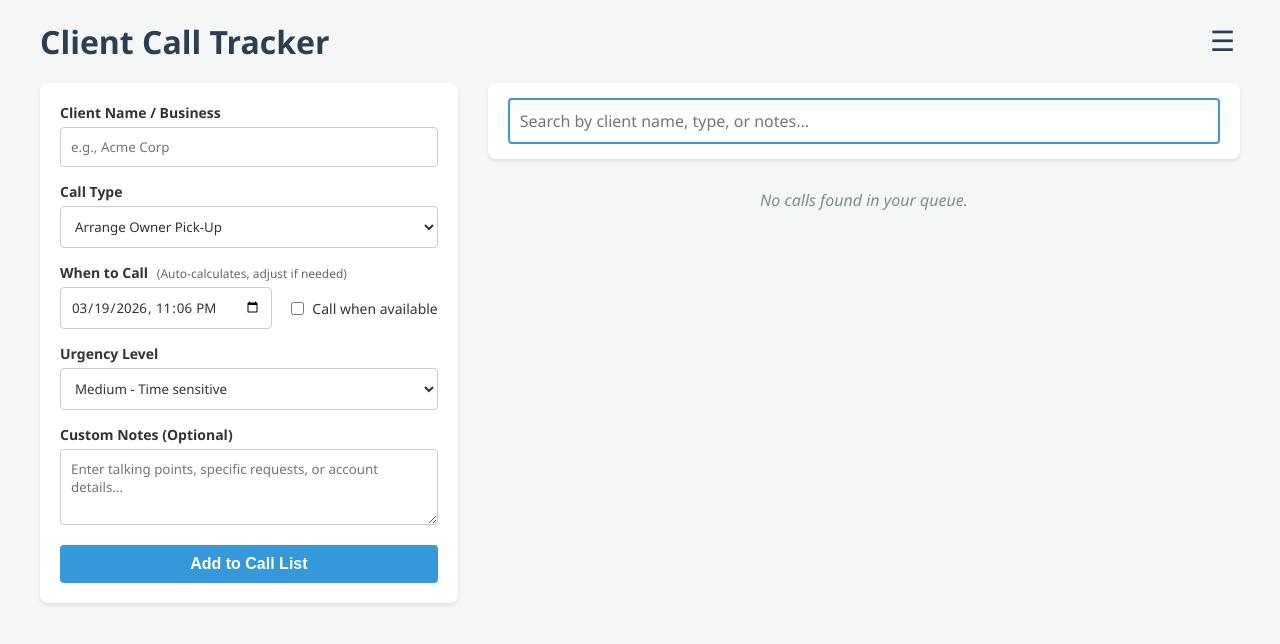
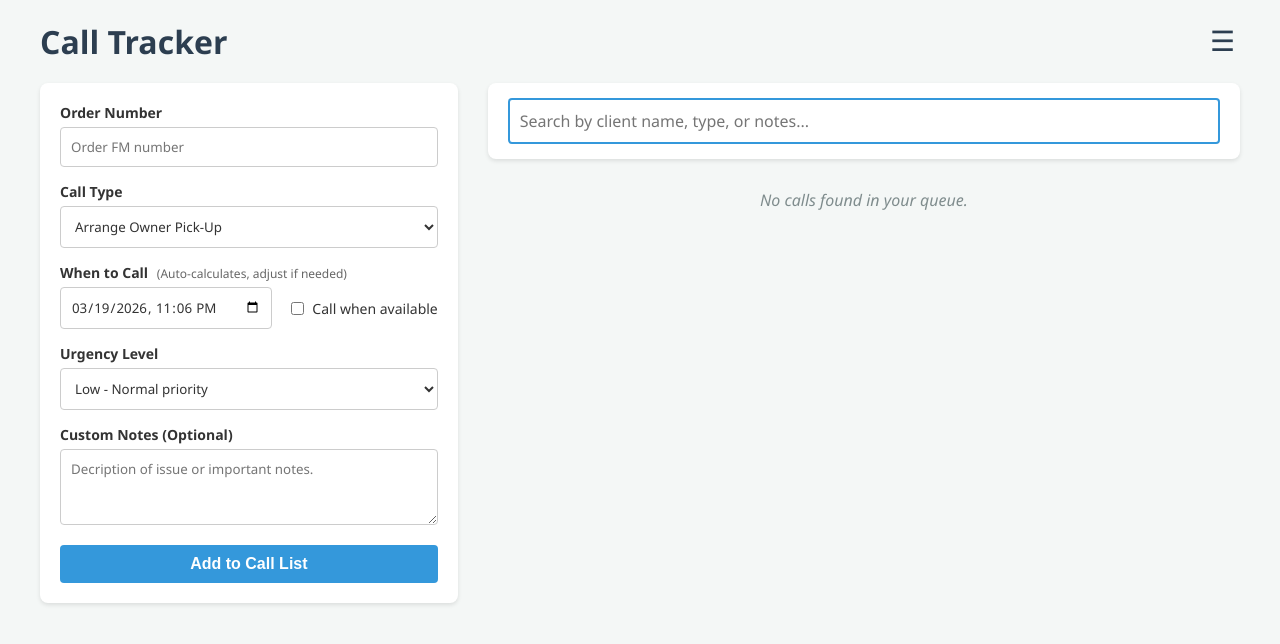
Before and after one commit to TheAmethystBlade/AmethystCallTracker, a plain HTML site: page index.html in a window 1280 px wide. Drawn offline with Linux system fonts and the light colour scheme.

Commit message:
Update index.html
Further Text Updates

```diff
--- a/index.html
+++ b/index.html
@@ -112,7 +112,7 @@
 <body>
 
     <div class="header-container">
-        <h1>Client Call Tracker</h1>
+        <h1>Call Tracker</h1>
 
         <div class="menu-container">
             <button id="hamburgerBtn" class="hamburger-btn">&#9776;</button>
@@ -132,8 +132,8 @@
             <div class="form-container">
                 <form id="callForm">
                     <div class="form-group">
-                        <label for="clientName">Client Name / Business</label>
-                        <input type="text" id="clientName" required placeholder="e.g., Acme Corp">
+                        <label for="clientName">Order Number</label>
+                        <input type="text" id="clientName" required placeholder="Order FM number">
                     </div>
 
                     <div class="form-group">
@@ -162,14 +162,14 @@
                         <label for="urgency">Urgency Level</label>
                         <select id="urgency">
                             <option value="Low">Low - Normal priority</option>
-                            <option value="Medium" selected>Medium - Time sensitive</option>
+                            <option value="Medium">Medium - Time sensitive</option>
                             <option value="High">High - Urgent / Immediate</option>
                         </select>
                     </div>
 
                     <div class="form-group">
                         <label for="callNotes">Custom Notes (Optional)</label>
-                        <textarea id="callNotes" rows="3" placeholder="Enter talking points, specific requests, or account details..."></textarea>
+                        <textarea id="callNotes" rows="3" placeholder="Decription of issue or important notes."></textarea>
                     </div>
 
                     <button type="submit" id="submitBtn" class="submit-btn">Add to Call List</button>
```
